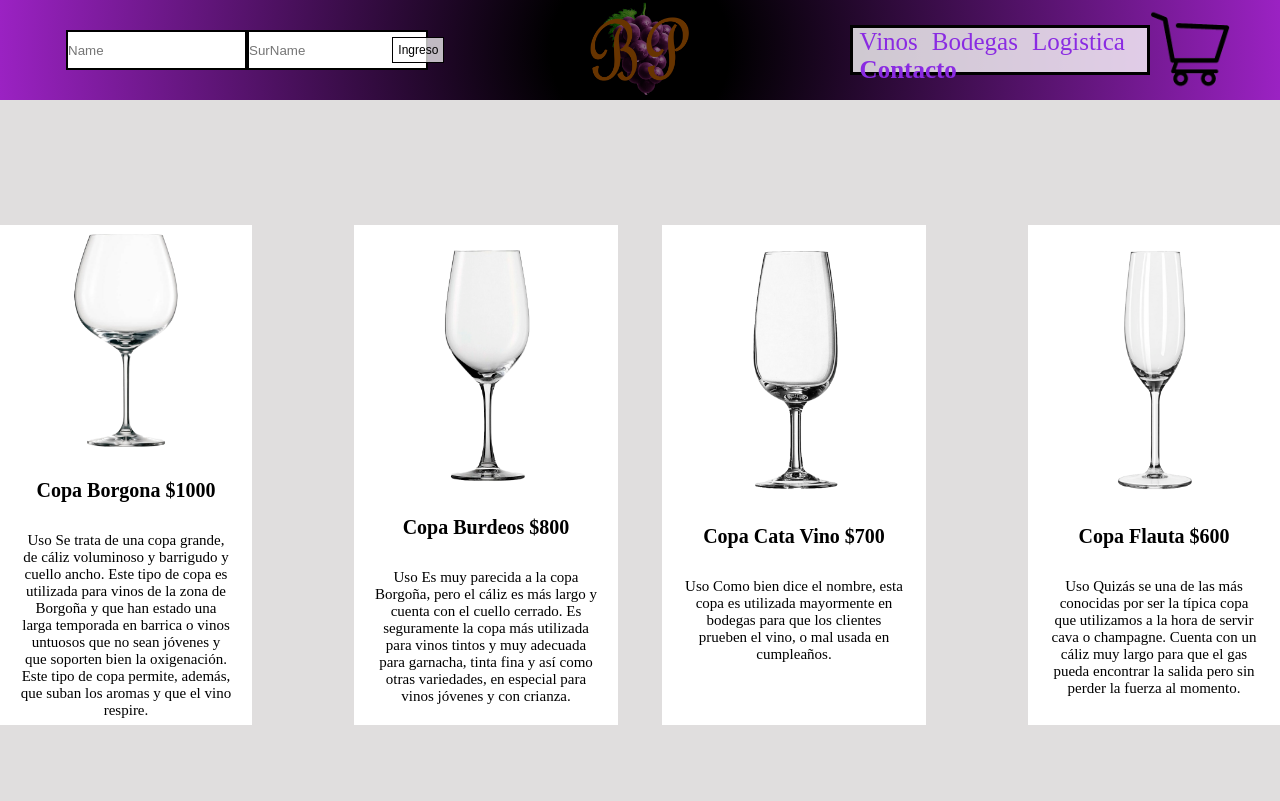
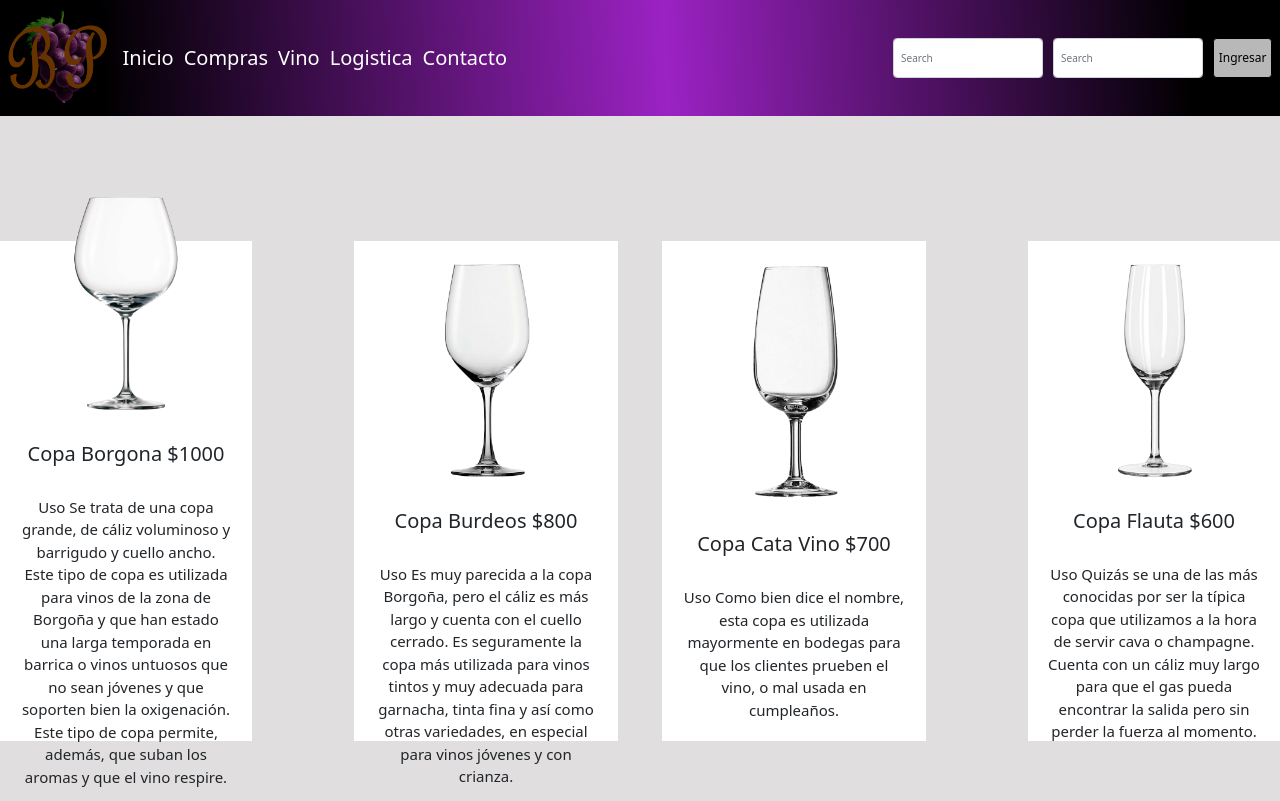
Before and after one commit to NACHOPERROTE/Bodega-IgnacioPerrote, a plain HTML site: page redireccionamientos/compras.html in a window 1280 px wide. Shown: the top 801 px of the page. Drawn offline with nearby package versions, Linux system fonts and the light colour scheme.

Commit message:
cambios de nav con botstrap

```diff
--- a/redireccionamientos/compras.html
+++ b/redireccionamientos/compras.html
@@ -6,40 +6,46 @@
     <meta name="viewport" content="width=device-width, initial-scale=1.0">
     <title>Compras</title>
     <link rel="shortcut icon" href="../img/logo.png">
+    <link href="https://cdn.jsdelivr.net/npm/bootstrap@5.2.0-beta1/dist/css/bootstrap.min.css" rel="stylesheet" integrity="sha384-0evHe/X+R7YkIZDRvuzKMRqM+OrBnVFBL6DOitfPri4tjfHxaWutUpFmBp4vmVor" crossorigin="anonymous">
+
     <link rel="stylesheet" href="../css/style.css">
 </head>
 <body>
     <header>
-        <nav class="headerGeneral">
+        <nav class="navbar navbar-expand-lg bg-light">
+            <div class="container-fluid">
+              <a class="navbar-brand" href="#"> <img src="../img/logo.png" alt="" class="logoNav__imagen"> </a>
+              <button class="navbar-toggler" type="button" data-bs-toggle="collapse" data-bs-target="#navbarSupportedContent" aria-controls="navbarSupportedContent" aria-expanded="false" aria-label="Toggle navigation">
+                <span class="navbar-toggler-icon"></span>
+              </button>
+              <div class="collapse navbar-collapse" id="navbarSupportedContent">
+                <ul class="navbar-nav me-auto mb-2 mb-lg-0 ">
 
-            <div class="ingresoNav">
-                <form action="" method="get" target="" class="ingresoNav__formulario">
-                    <input type="text" placeholder="Name" class="ingresoNav__formulario--input">
-                    <input type="password" placeholder="SurName" class="ingresoNav__formulario--input">
+                  <li class="nav-item">
+                    <a class="nav-link active text-white" aria-current="page" href="../index.html">Inicio</a>
+                  </li>
+                  <li class="nav-item">
+                    <a class="nav-link active text-white" href="./compras.html">Compras</a>
+                  </li>
+                  <li class="nav-item">
+                    <a class="nav-link active text-white" href="./vinos.html">Vino</a>
+                  </li>
+                  <li class="nav-item">
+                    <a class="nav-link active text-white" href="./logistica.html">Logistica</a>
+                  </li>
+                  <li class="nav-item">
+                    <a class="nav-link active text-white" href="./contacto.html">Contacto</a>
+                  </li>
+
+                </ul>
+                <form class="d-flex" role="search">
+                  <input class="form-control me-2" type="text" placeholder="Search" aria-label="Search">
+                  <input class="form-control me-2" type="password" placeholder="Search" aria-label="Search">
+                  <button class="btn btn-outline-success" type="submit">Ingresar</button>
                 </form>
-                    <button type="submit" class="btn">Ingreso</button>
+              </div>
             </div>
-
-            <div class="logoNav">
-                <img src="../img/logo.png" alt="logopagina" class="logoNav__imagen" >
-            </div>
-
-           <div class="redireccionamientosNav">
-
-                    <input type="checkbox" id="btnMenu">
-                    <label for="btnMenu" class="btnMenu__label"><img src="../img/menu.png" alt="" class="redireccionamientosNav__menu--img"></label>
-
-                <ul class="redireccionamientosNav__lista">
-                    <li class="redireccionamientosNav__lista--li"><a href="../redireccionamientos/vinos.html" target="_BLANK" class="redireccionamientosNav__lista--a">Vinos</a></li>
-                    <li class="redireccionamientosNav__lista--li"><a href="../redireccionamientos/bodegas.html" target="_BLANK" class="redireccionamientosNav__lista--a">Bodegas</a></li>
-                    <li class="redireccionamientosNav__lista--li"><a href="../redireccionamientos/logistica.html" target="_BLANK" class="redireccionamientosNav__lista--a">Logistica</a></li>
-                    <li class="redireccionamientosNav__lista--li"><a href="../redireccionamientos/contacto.html" target="_BLANK" class="redireccionamientosNav__lista--a"><b>Contacto</b></a></li>
-                </ul>
-
-                <a href="../redireccionamientos/compras.html" target="_BLANK" class="redireccionamientosNav__carrito"><img src="../img/carrito2.png" alt="" class="carritoNav__imagen"></a>
-            </div>
-
-        </nav>
+          </nav>
     </header>
 
 <main class="mainCompras">
@@ -168,6 +174,7 @@
 
 </footer>
 
+<script src="https://cdn.jsdelivr.net/npm/bootstrap@5.2.0-beta1/dist/js/bootstrap.bundle.min.js" integrity="sha384-pprn3073KE6tl6bjs2QrFaJGz5/SUsLqktiwsUTF55Jfv3qYSDhgCecCxMW52nD2" crossorigin="anonymous"></script>
 
 </body>
 </html>
```
Also changed, not shown: redireccionamientos/contacto.html (+34 -27 lines), redireccionamientos/logistica.html (+33 -28 lines), redireccionamientos/vinos.html (+33 -27 lines).
